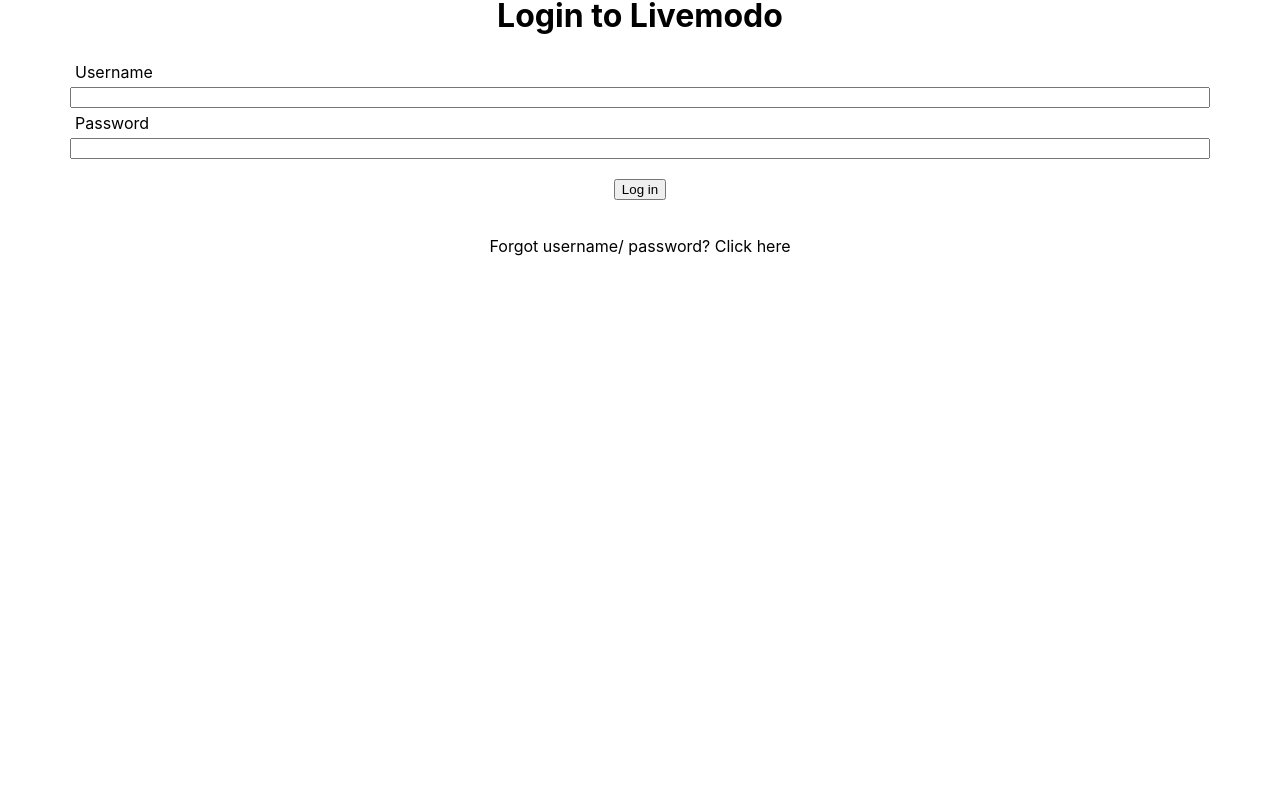
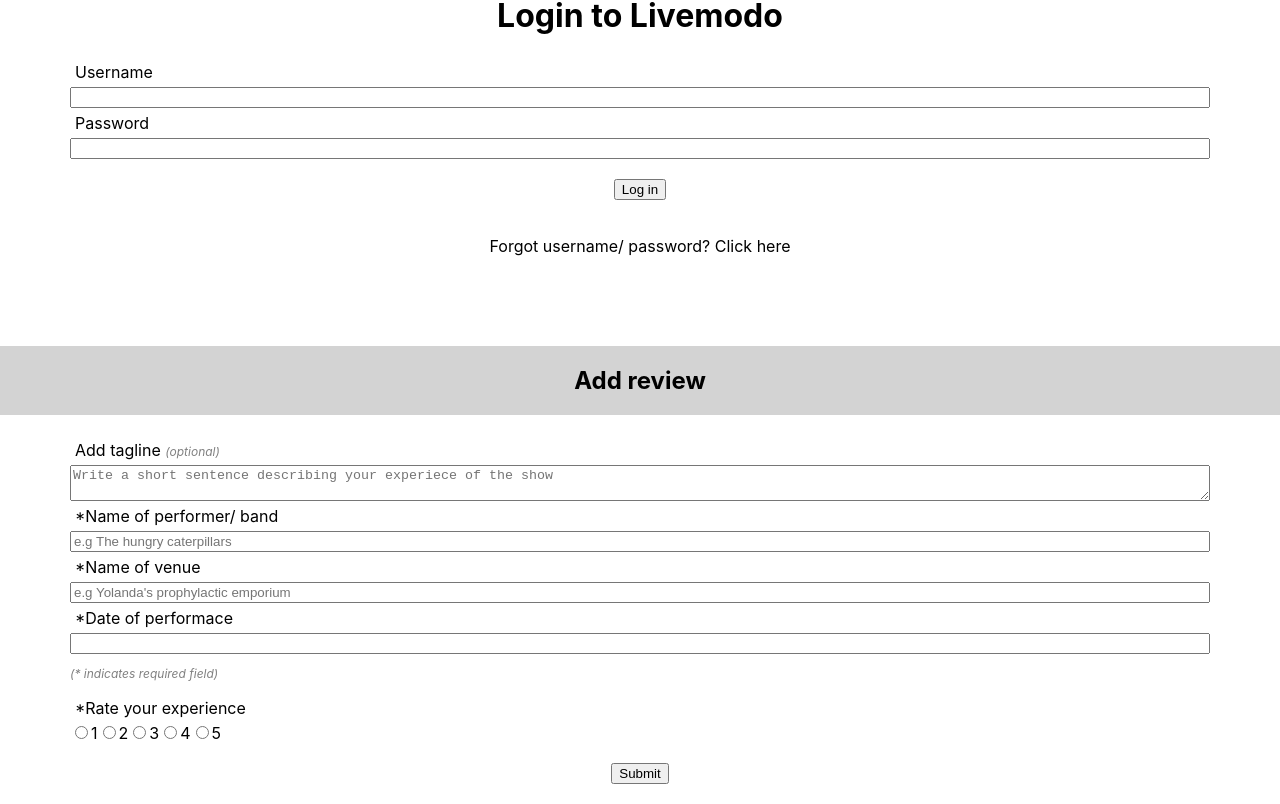
Before and after one commit to BC1985/livemodo, a React (Create React App) app: page / in a window 1280 px wide. Shown: the part 2874-3678 px from the top of the page. Before the commit the page ends 3146 px from the top, so only its background shows below. Built offline with nearby package versions, Linux system fonts and the light colour scheme.

Commit message:
Create and import reviews form

```diff
--- /dev/null
+++ b/src/AddReviewsPage.css
@@ -0,0 +1,5 @@
+#call-to-action {
+  background-color: lightgray;
+  padding: 20px;
+  margin-top: 90px;
+}
--- /dev/null
+++ b/src/AddReviewsPage.js
@@ -0,0 +1,40 @@
+import React from "react";
+
+export default function addReviewsPage() {
+  const spanStyle = {
+    color: "gray",
+    fontStyle: "italic",
+    fontSize: "12px"
+  };
+  return (
+    <div>
+      <div className="add-review-container">
+        <div>
+          <h2 id="call-to-action">Add review</h2>
+        </div>
+        <form>
+          <label>
+            Add tagline <span style={spanStyle}>(optional)</span>
+          </label>
+          <textarea placeholder="Write a short sentence describing your experiece of the show" />
+          <label>*Name of performer/ band</label>
+          <input placeholder="e.g The hungry caterpillars" required />
+          <label>*Name of venue</label>
+          <input placeholder="e.g Yolanda's prophylactic emporium" required />
+          <label>*Date of performace</label>
+          <input type="text" required />
+          <p style={spanStyle}>(* indicates required field)</p>
+          <label>*Rate your experience</label>
+          <div className="radio-buttons">
+            <input type="radio" />1
+            <input type="radio" />2
+            <input type="radio" />3
+            <input type="radio" />4
+            <input type="radio" />5
+          </div>
+          <button type="submit">Submit</button>
+        </form>
+      </div>
+    </div>
+  );
+}
--- a/src/App.js
+++ b/src/App.js
@@ -12,6 +12,9 @@ import "./SignupForm.css";
 import BrowseReviewsPage from "./BrowseReviewsPage";
 import "./BrowseReviewsPage.css";
 import LoginForm from "./LoginPage";
+import AddReviewsPage from "./AddReviewsPage";
+import "./AddReviewsPage.css";
+
 export default class App extends Component {
   render() {
     return (
@@ -22,6 +25,7 @@ export default class App extends Component {
           <SignupForm />
           <BrowseReviewsPage />
           <LoginForm />
+          <AddReviewsPage />
           <Footer />
         </div>
       </Router>
```
